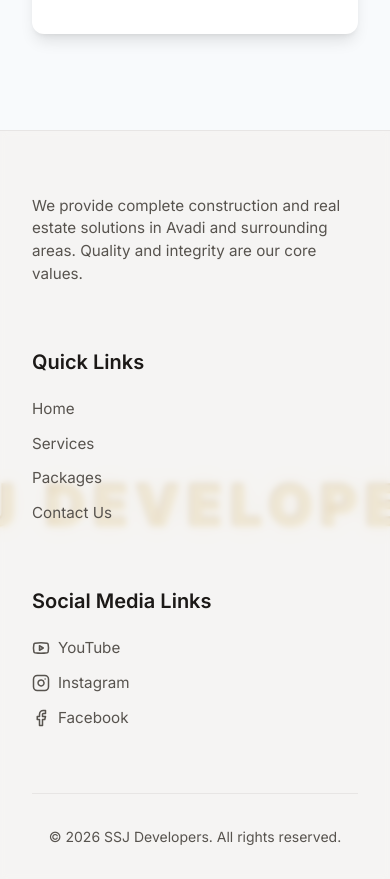
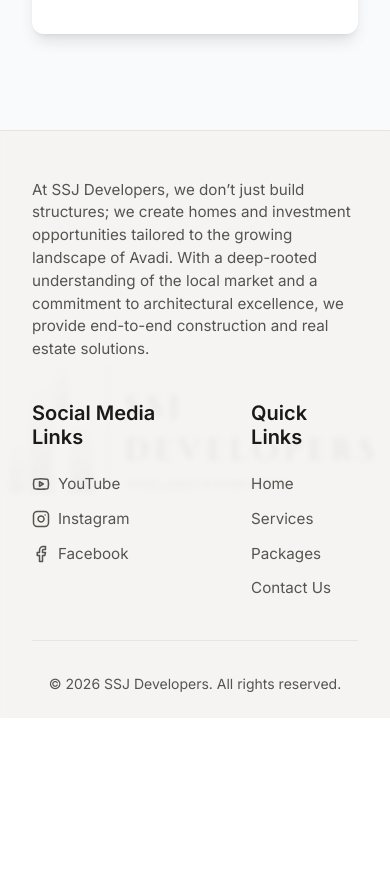
Before and after one commit to MAX2YT/SSJ_DEVELOPERS, a React (Vite) app: page /contact in a window 390 px wide. Shown: the part 1320-2199 px from the top of the page. After the commit the page ends 2038 px from the top, so only its background shows below. Built offline with nearby package versions, Linux system fonts and the light colour scheme.

Commit message:
soooooooo pa

```diff
--- a/src/components/Footer.css
+++ b/src/components/Footer.css
@@ -15,20 +15,13 @@
     top: 50%;
     left: 50%;
     transform: translate(-50%, -50%);
-    font-size: clamp(3.5rem, 10vw, 8rem);
-    font-weight: 900;
-    letter-spacing: 0.15em;
-    white-space: nowrap;
+    width: clamp(320px, 60%, 700px);
+    height: auto;
     pointer-events: none;
     user-select: none;
-    color: transparent;
-    -webkit-text-stroke: 2px rgba(192, 155, 83, 0.35);
-    text-shadow:
-        2px 2px 0px rgba(255, 240, 180, 0.3),
-        -1px -1px 0px rgba(150, 110, 40, 0.2),
-        0 0 20px rgba(200, 160, 80, 0.15);
-    filter: blur(0.3px);
-    opacity: 1;
+    opacity: 0.18;
+    filter: blur(0.8px) sepia(0.4) saturate(1.4) brightness(1.1);
+    mix-blend-mode: multiply;
     z-index: 0;
 }
 
@@ -49,10 +42,22 @@
 }
 
 .footer-grid {
-    display: grid;
-    grid-template-columns: repeat(auto-fit, minmax(250px, 1fr));
+    display: flex;
+    align-items: flex-start;
+    justify-content: space-between;
+    gap: 2rem;
+    margin-bottom: 4rem;
+}
+
+.footer-grid > div:first-child {
+    flex: 0 0 auto;
+    max-width: 300px;
+}
+
+.footer-links-group {
+    display: flex;
     gap: 4rem;
-    margin-bottom: 4rem;
+    margin-left: auto;
 }
 
 .footer h3 {
@@ -99,3 +104,31 @@
     font-size: 0.875rem;
     color: var(--text-muted);
 }
+
+@media (max-width: 768px) {
+    .footer {
+        padding: 3rem 0 1.5rem;
+    }
+
+    .footer-embossed-bg {
+        width: 100%;
+        opacity: 0.12;
+    }
+
+    .footer-grid {
+        flex-direction: column;
+        gap: 2.5rem;
+        margin-bottom: 2.5rem;
+    }
+
+    .footer-grid > div:first-child {
+        max-width: 100%;
+    }
+
+    .footer-links-group {
+        flex-direction: row;
+        gap: 3rem;
+        margin-left: 0;
+        width: 100%;
+    }
+}
--- a/src/components/Footer.tsx
+++ b/src/components/Footer.tsx
@@ -5,25 +5,15 @@ import './Footer.css';
 const Footer = () => {
     return (
         <footer className="footer">
-            <div className="footer-embossed-bg" aria-hidden="true">SSJ DEVELOPERS</div>
+            <img src="/logo.png" className="footer-embossed-bg" aria-hidden="true" alt="" />
             <div className="container">
                 <div className="footer-grid">
                     <div>
                         <p className="mb-6 max-w-sm">
-                            We provide complete construction and real estate solutions in Avadi and surrounding areas. Quality and integrity are our core values.
-                        </p>
+At SSJ Developers, we don’t just build structures; we create homes and investment opportunities tailored to the growing landscape of Avadi. With a deep-rooted understanding of the local market and a commitment to architectural excellence, we provide end-to-end construction and real estate solutions.                        </p>
                     </div>
 
-                    <div>
-                        <h3>Quick Links</h3>
-                        <div className="footer-links">
-                            <a href="#home" className="footer-link">Home</a>
-                            <a href="#services" className="footer-link">Services</a>
-                            <a href="#packages" className="footer-link">Packages</a>
-                            <a href="#contact" className="footer-link">Contact Us</a>
-                        </div>
-                    </div>
-
+                    <div className="footer-links-group">
                     <div>
                         <h3>Social Media Links</h3>
                         <div className="footer-links">
@@ -41,6 +31,17 @@ const Footer = () => {
                             </a>
                         </div>
                     </div>
+
+                    <div>
+                        <h3>Quick Links</h3>
+                        <div className="footer-links">
+                            <a href="#home" className="footer-link">Home</a>
+                            <a href="#services" className="footer-link">Services</a>
+                            <a href="#packages" className="footer-link">Packages</a>
+                            <a href="#contact" className="footer-link">Contact Us</a>
+                        </div>
+                    </div>
+                    </div>
                 </div>
 
                 <div className="footer-bottom">
```
